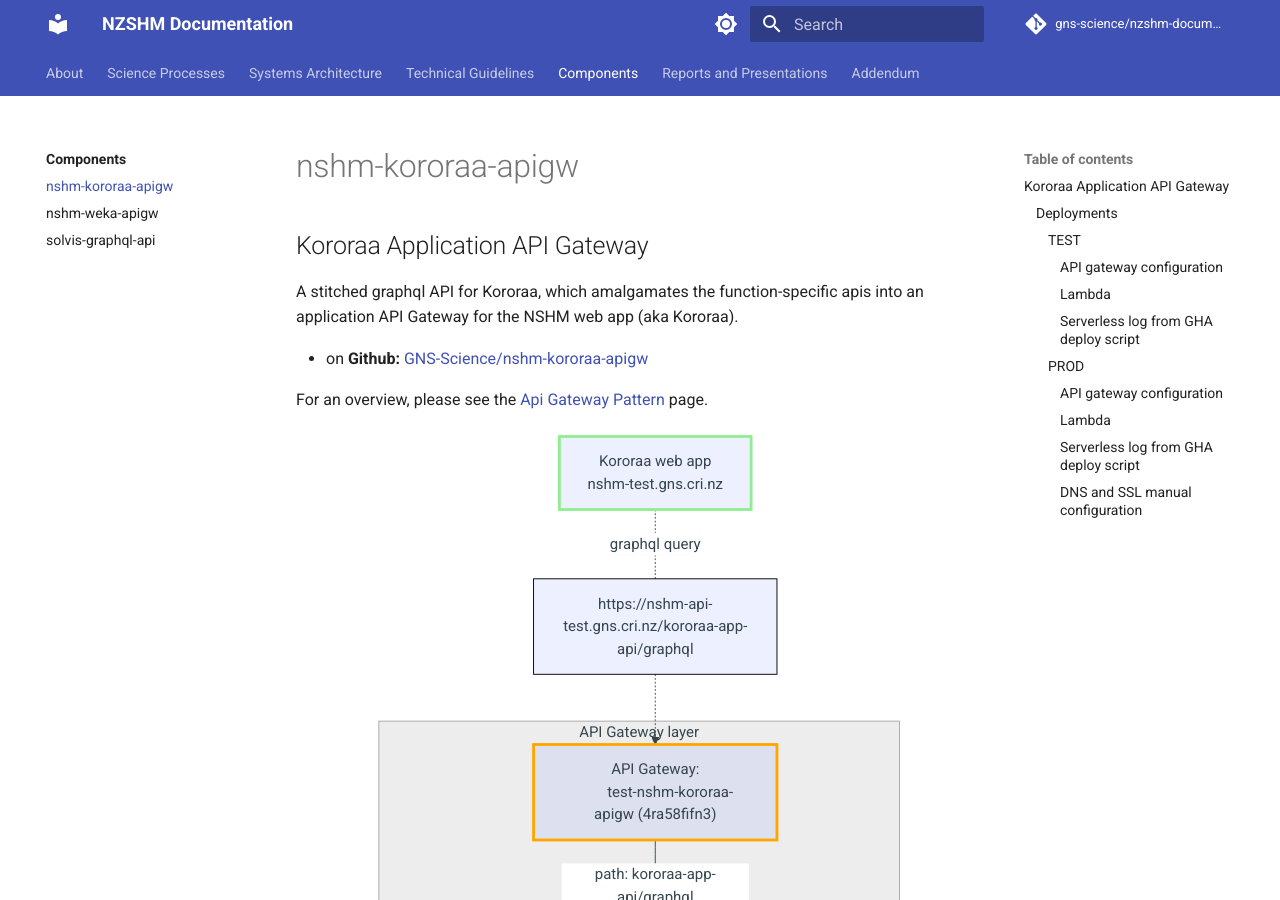
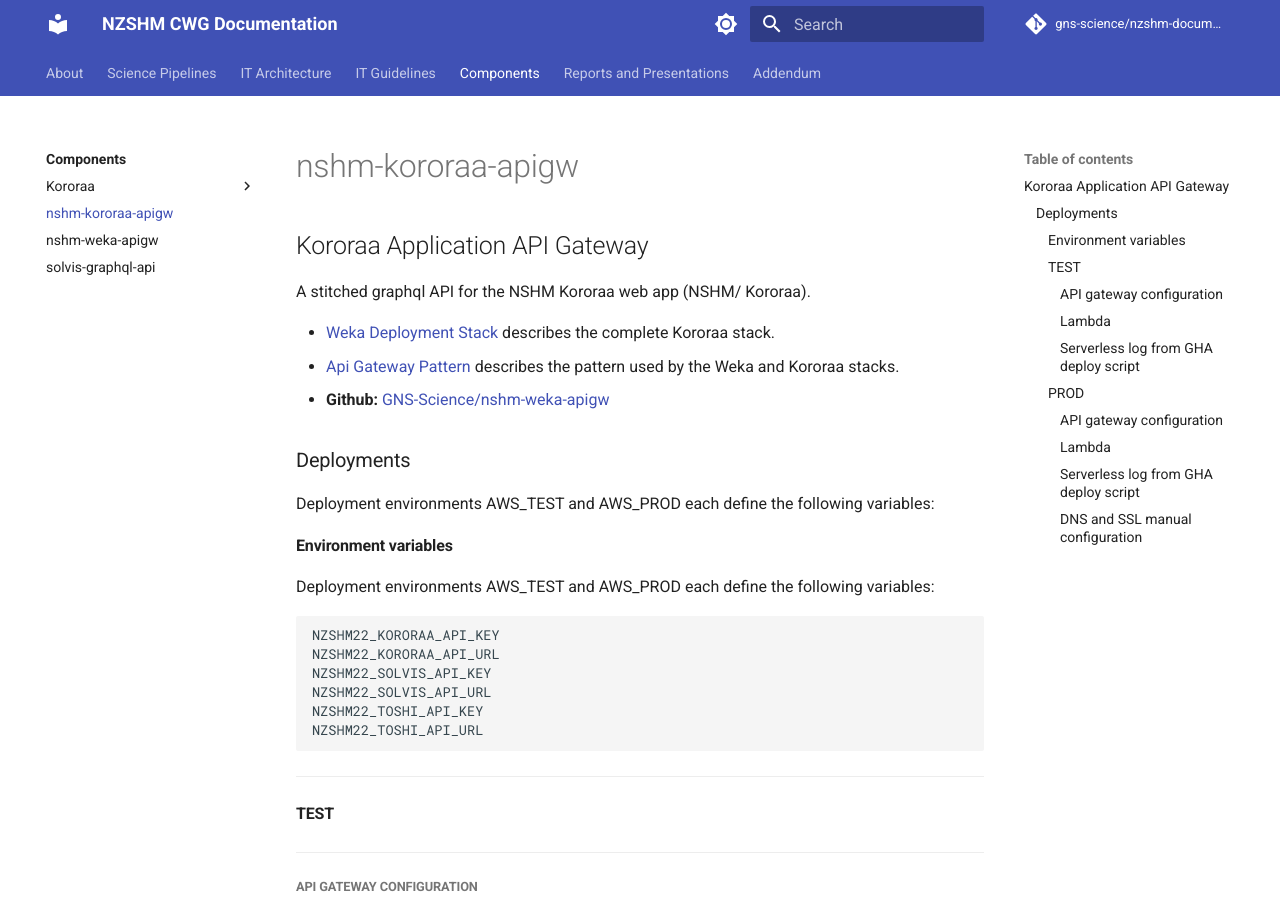
Before and after one commit to GNS-Science/nzshm-documentation, an MkDocs documentation site: the page built from docs/components/nshm_kororaa_apigw.md, in a window 1280 px wide and 900 px high. Built offline with MkDocs 1.6.1 and Material for MkDocs 9.7.7, drawn with Linux system fonts in a browser that asks for light colours; comment, search, counter and statistics services are not loaded.

Commit message:
better application docs; first pass;

````diff
--- a/docs/components/nshm_kororaa_apigw.md
+++ b/docs/components/nshm_kororaa_apigw.md
@@ -1,43 +1,16 @@
 # Kororaa Application API Gateway
 
-A stitched graphql API for Kororaa, which amalgamates the function-specific apis into an application API Gateway for the NSHM web app (aka Kororaa).
+A stitched graphql API for the NSHM Kororaa web app (NSHM/ Kororaa).
 
-- on **Github:** [GNS-Science/nshm-kororaa-apigw](https://github.com/GNS-Science/nshm-kororaa-apigw)
-
-For an overview, please see the [Api Gateway Pattern](/nzshm-documentation/architecture/api_gateway_pattern/) page.
-
-```mermaid
-graph TD
-    classDef nshm stroke:lightgreen, stroke-width:3px
-    classDef AWS stroke:orange, stroke-width:3px
-    classDef SVC stroke:powderblue, stroke-width:3px
-    classDef note stroke:black, stroke-width:1px
-
-    K["Kororaa web app
-    nshm-test.gns.cri.nz"]:::nshm
-    NB["https://nshm-api-test.gns.cri.nz/kororaa-app-api/graphql"]:::note
-    subgraph GW["API Gateway layer"]
-        A["API Gateway:
-        test-nshm-kororaa-apigw (4ra58fifn3)"]:::AWS
-        F["lambda:
-        nshm-kororaa-apigw-test-app"]:::nshm
-    end
-
-    subgraph SUP["graphql microservices layer"]
-        direction LR
-
-        K-API[kororaa-graphql-api]:::nshm
-        S-API[solvis-graphql-api]:::nshm
-        T-API[nshm-toshi-api]:::nshm
-    end
-    K -.-|graphql query| NB -.-> A -->|path: kororaa-app-api/graphql| F
-    F --> S-API
-    F --> K-API
-    F --> T-API
-
-```
+ - [Weka Deployment Stack](/nzshm-documentation/architecture/weka_deployment_stack/) describes the complete Kororaa stack.
+ - [Api Gateway Pattern](/nzshm-documentation/architecture/api_gateway_pattern/) describes the pattern used by the Weka and Kororaa stacks.
+ - **Github:** [GNS-Science/nshm-weka-apigw](https://github.com/GNS-Science/nshm-kororaa-apigw)
 
 ## Deployments
+
+Deployment environments AWS_TEST and AWS_PROD each define the following variables:
+
+### Environment variables
 
 Deployment environments AWS_TEST and AWS_PROD each define the following variables:
 
--- a/mkdocs.yml
+++ b/mkdocs.yml
@@ -1,11 +1,11 @@
-site_name: NZSHM Documentation
+site_name: NZSHM CWG Documentation
 site_url: https://gns-science.github.io/nzshm-documentation
 repo_url: https://github.com/gns-science/nzshm-documentation
 repo_name: gns-science/nzshm-documentation
 
 nav:
   - About: index.md
-  - Science Processes:
+  - Science Pipelines:
       - science_process/index.md
       - Source models: science_process/source_models.md
       - Hazard:
@@ -17,12 +17,15 @@ nav:
       - Related: science_process/related.md
       - discussion: science_process/discussion.md
 
-  - Systems Architecture:
+  - IT Architecture:
       - architecture/index.md
+      - Applications:
+        - Kororaa Stack: architecture/kororaa_deployment_stack.md
+        - Weka Stack: architecture/weka_deployment_stack.md
+        - Combined stack: architecture/api_gateway_deployments.md # maybe redundant ??
       - Web API services: architecture/services.md
       - API Gateway pattern: architecture/api_gateway_pattern.md
-      - API Gateway deployments: architecture/api_gateway_deployments.md
-      - Common Infrastructure: architecture/common_infrastructure.md
+      - Common components and services: architecture/common_infrastructure.md
       - Data Management Plan:
         - architecture/data_mgmnt_plan/index.md
         - Data Collection: architecture/data_mgmnt_plan/1_data_collection.md
@@ -33,17 +36,17 @@ nav:
         - Data Sharing: architecture/data_mgmnt_plan/6_data_sharing.md
         - Responsibilities and Resources: architecture/data_mgmnt_plan/7_responsibilities_and_resources.md
 
-  - Technical Guidelines:
+  - IT Guidelines:
       - guidelines/index.md
       - API Service Deployments: guidelines/service_deployment_guide.md
       - React UI Project Guide: guidelines/react_project_guide.md
 
   - Components:
       - components/index.md
-      # - Kororaa:
-      #  - components/kororaa/index.md
-      #  - API deployment: components/kororaa/aws_api_deployment.md
-      #  - APP deployment: components/kororaa/aws_app_deployment.md
+      - Kororaa:
+        - components/kororaa/index.md
+        - API deployment: components/kororaa/aws_api_deployment.md
+        - APP deployment: components/kororaa/aws_app_deployment.md
       - nshm-kororaa-apigw: components/nshm_kororaa_apigw.md
       - nshm-weka-apigw: components/nshm_weka_apigw.md
       - solvis-graphql-api: components/solvis_graphql_api.md
````
Also changed, not shown: docs/architecture/kororaa_deployment_stack.md (added, +106 -0 lines), docs/architecture/weka_deployment_stack.md (added, +109 -0 lines), docs/components/nshm_weka_apigw.md (+10 -37 lines).
